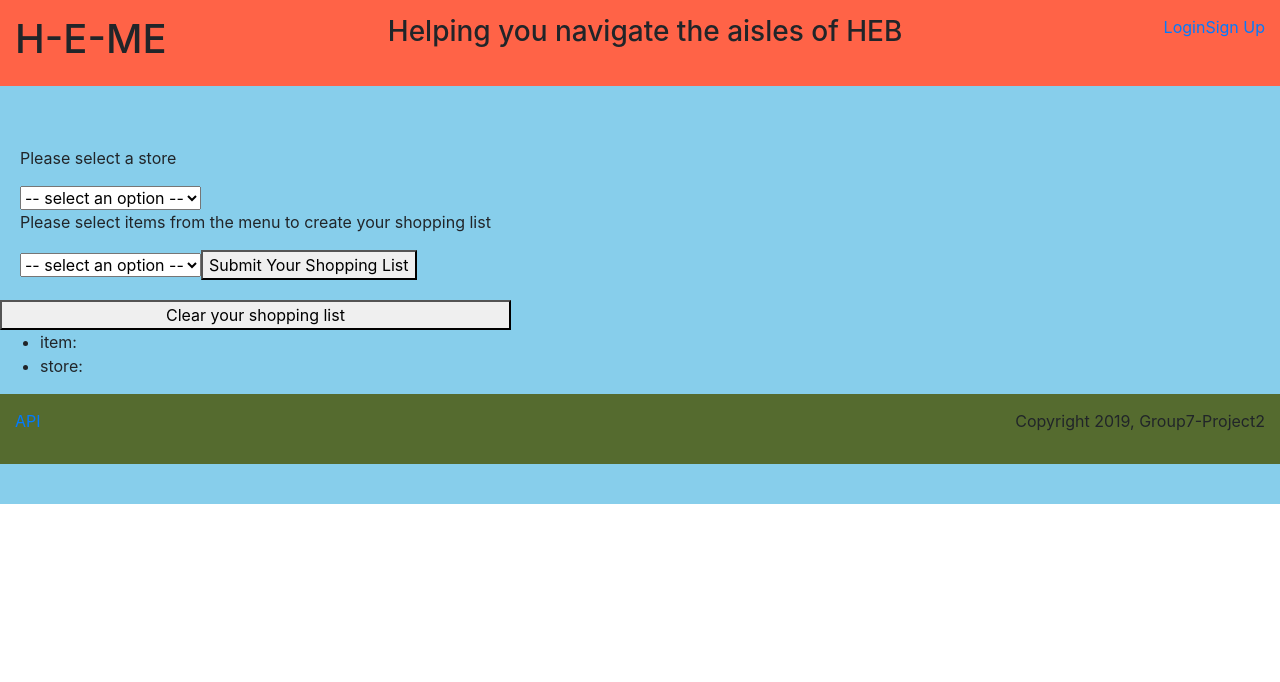
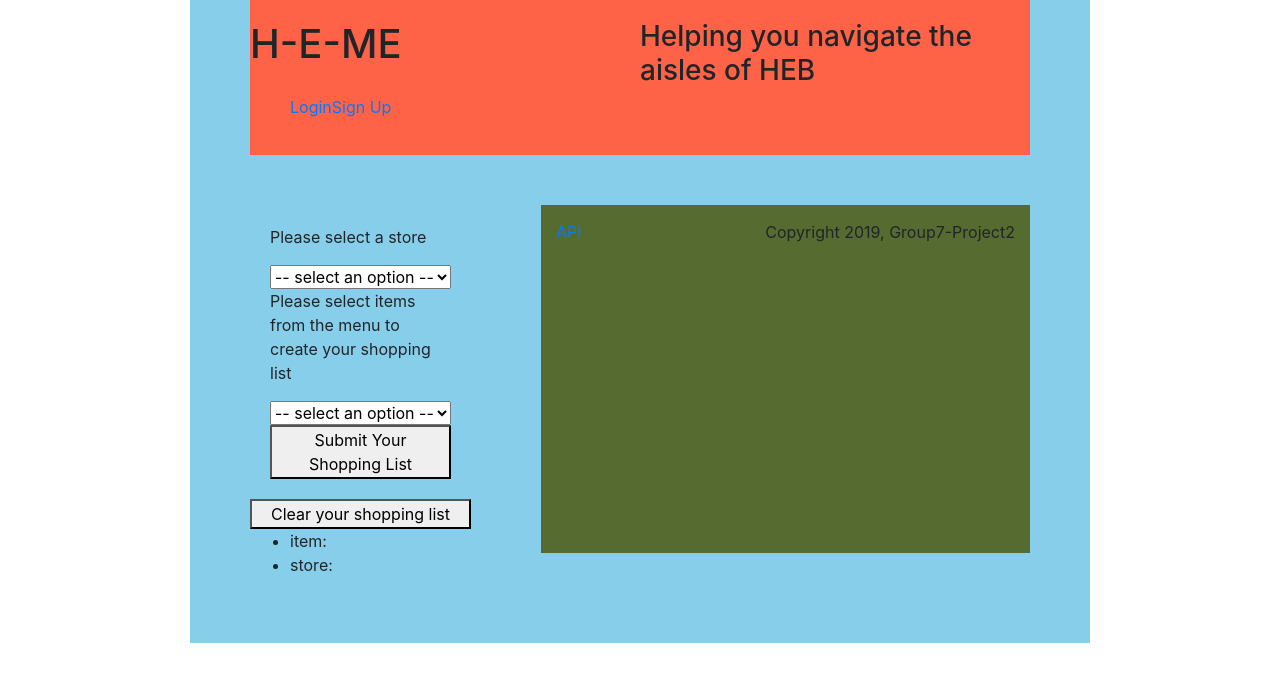
Before and after one commit to ut-group7/H-E-ME, a React (Create React App) app in the folder client/: page / in a window 1280 px wide. Shown: the top 682 px of the page. Built offline with nearby package versions, Linux system fonts and the light colour scheme.

Commit message:
stashing for master pull down

```diff
--- a/client/src/components/CSS/ContentContainer.css
+++ b/client/src/components/CSS/ContentContainer.css
@@ -1,4 +1,6 @@
 .contentContainer {
-    display: flex;
-    flex-direction: row;
+    display: grid;
+  grid-template-columns: 0.4fr 0.3fr 0.3fr;
+  grid-column-gap: 10px;
+  grid-row-gap: 15px;
 }
--- a/client/src/components/CSS/Header.css
+++ b/client/src/components/CSS/Header.css
@@ -1,9 +1,13 @@
 .top {
-    padding: 15px;
+    /* padding: 15px;
     margin-bottom: 40px;
     display: flex;
-    justify-content: space-between;
+    justify-content: space-between; */
     background: tomato;
+    grid-area: header;
+    padding: 20px 0;
+    display: grid;
+    grid-template-columns: 1fr 1fr;
 }
 
 .logSign {
--- a/client/src/components/CSS/Wrapper.css
+++ b/client/src/components/CSS/Wrapper.css
@@ -1,5 +1,14 @@
 .wrapper {
-    display: flex;
-    flex-direction: column;
+    max-width: 900px;
+    background-color: #fff;
+    margin: 0 auto;
+    padding: 0 60px;
+    display: grid;
+    grid-template-columns: 1fr 3fr;
+    grid-template-areas:
+        "header header"
+        "sidebar main"
+        "footer footer";
+    grid-gap: 50px;
     background: skyblue;
 }
--- a/client/src/components/Form/index.js
+++ b/client/src/components/Form/index.js
@@ -8,7 +8,8 @@ class Form extends Component {
     storeValue: "",
     storeName: "",
     itemArr: [],
-    dataArr: []
+    dataArr: [],
+    items: ""
   };
 
   handleChange = event => {
@@ -39,7 +40,22 @@ class Form extends Component {
     alert("this is working" + itemQuery);
     //clearing out shopping list after from has submitted
     // this.clearList();
-  };
+
+      fetch("/api/whatever")
+        // We get the API response and receive data in JSON format...
+        .then(response => response.json())
+        // ...then we update the users state
+        .then(data =>
+          this.setState({
+            items: data,
+            isLoading: false,
+          })
+        )
+
+        // Catch any errors we hit and update the app
+        .catch(error => this.setState({ error, isLoading: false }));
+        console.log(this.state);
+    };
 
   clearList = () => {
     let {itemArr, dataArr} = this.state;
--- a/package.json
+++ b/package.json
@@ -29,9 +29,11 @@
   },
   "dependencies": {
     "babel-eslint": "^10.0.1",
+    "bootstrap": "^4.3.1",
     "express": "^4.17.1",
     "if-env": "^1.0.4",
     "mysql2": "^1.6.5",
+    "react-bootstrap": "^1.0.0-beta.9",
     "react-search-field": "^1.0.0",
     "sequelize": "^5.8.9"
   }
```
Also changed, not shown: 1 other file (tests, documents, lock files or other folders).
